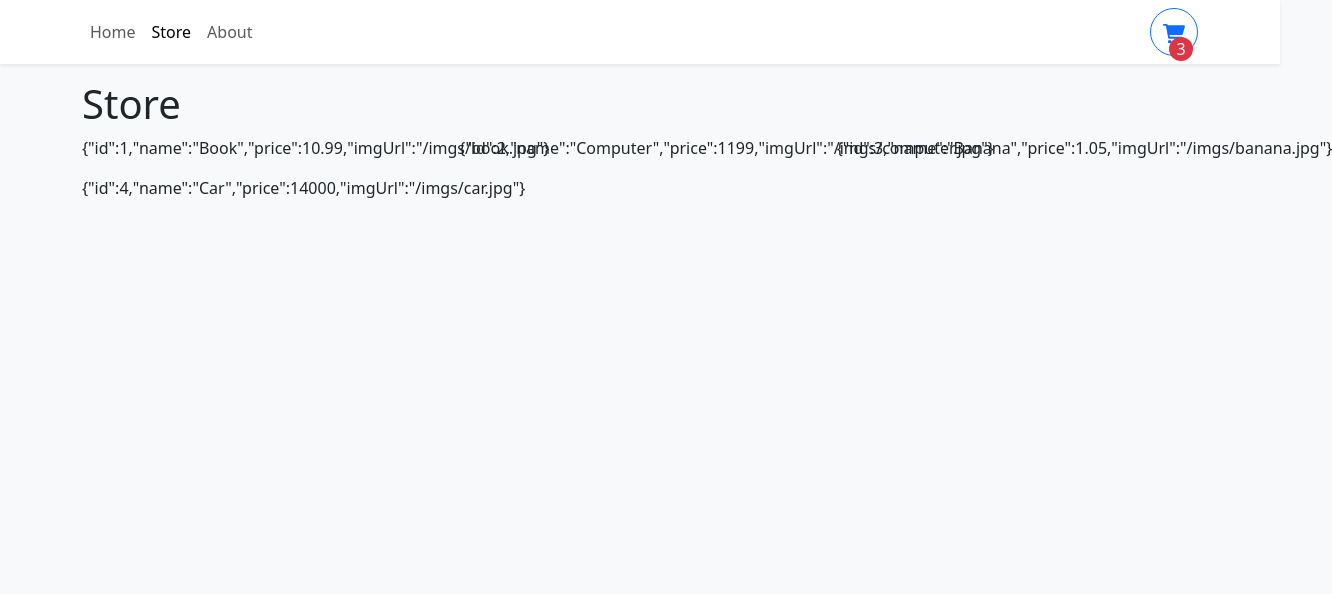
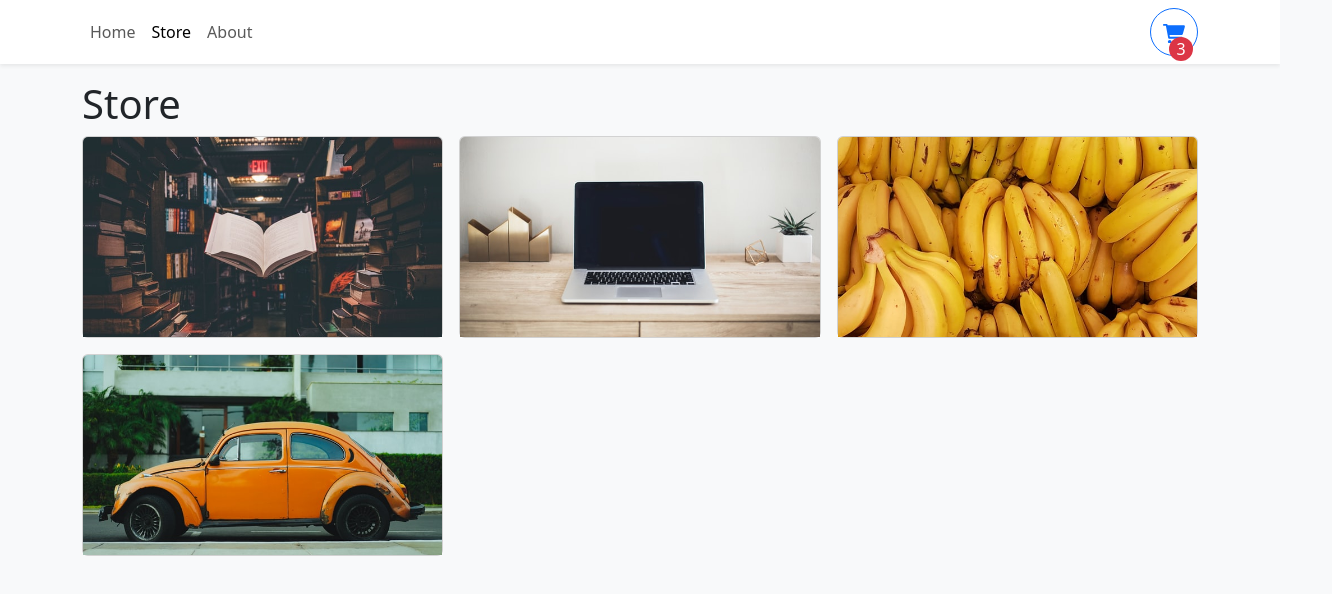
Before and after one commit to gabtomas/shopping-cart, a React (Vite) app: page /store in a window 1280 px wide. Shown: the top 594 px of the page, 1332 px wide, since content can reach past the window. Built offline with nearby package versions, Linux system fonts and the light colour scheme.

Commit message:
added bootstrap cards

```diff
--- /dev/null
+++ b/src/components/StoreItem.tsx
@@ -0,0 +1,23 @@
+import { Card } from "react-bootstrap";
+
+type StoreItemProps = {
+    id: number;
+    name: string;
+    price: number;
+    imgUrl: string;
+};
+
+export function StoreItem({ id, name, price, imgUrl }: StoreItemProps) {
+    return (
+        <Card>
+            <Card.Img
+                variant="top"
+                src={imgUrl}
+                height="200px"
+                style={{
+                    objectFit: "cover",
+                }}
+            />
+        </Card>
+    );
+}
--- a/src/pages/Store.tsx
+++ b/src/pages/Store.tsx
@@ -1,5 +1,6 @@
 import { Col, Row } from "react-bootstrap";
 import storeItems from "../data/items.json";
+import { StoreItem } from "../components/StoreItem";
 
 export function Store() {
     return (
@@ -8,7 +9,9 @@
 
             <Row md={2} xs={1} lg={3} className="g-3">
                 {storeItems.map((item) => (
-                    <Col>{JSON.stringify(item)}</Col>
+                    <Col key={item.id}>
+                        <StoreItem {...item} />
+                    </Col>
                 ))}
             </Row>
         </>
```
